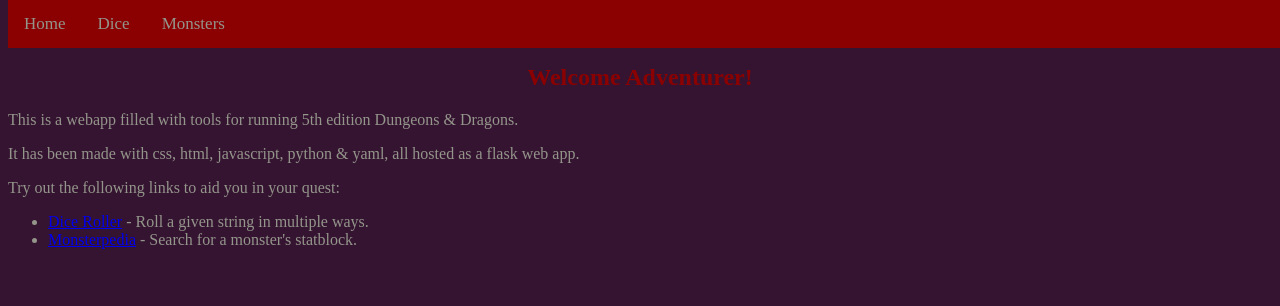
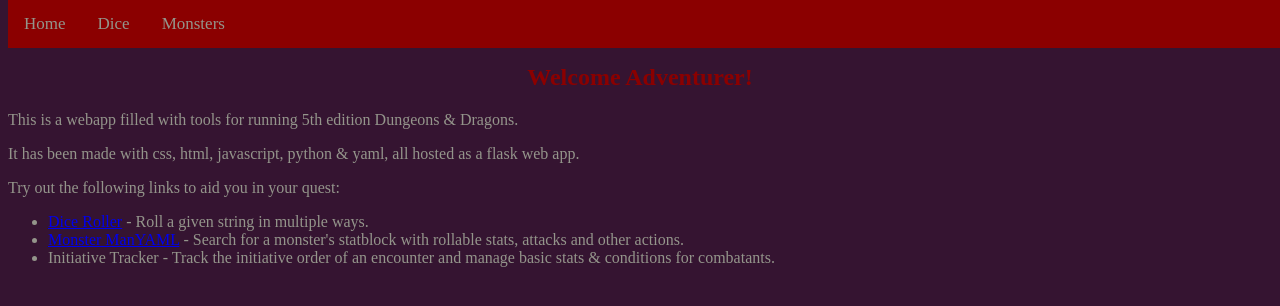
Before and after one commit to Macavitymadcap/DnD, a Flask app: page / in a window 1280 px wide. Shown: the top 306 px of the page. Run offline with Flask 2, Linux system fonts and the light colour scheme; some web fonts are replaced.

Commit message:
updated index

```diff
--- a/templates/index.html
+++ b/templates/index.html
@@ -12,6 +12,7 @@
     <p>Try out the following links to aid you in your quest:</p>
     <ul>
         <li><a href="{{ url_for('dice_roller') }}">Dice Roller</a> - Roll a given string in multiple ways.</li>
-        <li><a href="{{ url_for('monsterpedia') }}">Monsterpedia</a>  - Search for a monster's statblock.</li>
+        <li><a href="{{ url_for('monsterpedia') }}">Monster ManYAML</a>  - Search for a monster's statblock with rollable stats, attacks and other actions.</li>
+        <li><a>Initiative Tracker</a> - Track the initiative order of an encounter and manage basic stats & conditions for combatants.</li>
     </ul>
 {% endblock %}
```
